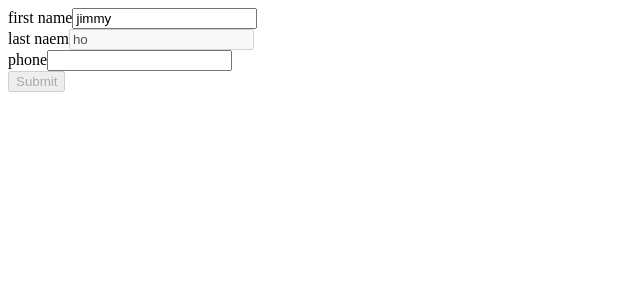
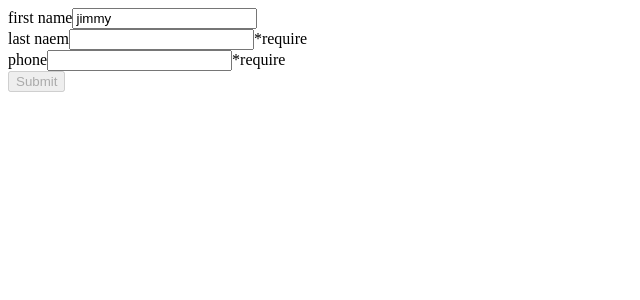
Before and after one commit to jiaming0708/rxjsworkshop, an Angular app: page / in a window 1280 px wide. Shown: the top 300 px of the page, without its empty margins (0-640 px from the left). Built offline with nearby package versions, Linux system fonts and the light colour scheme.

Commit message:
add data on init

```diff
--- a/src/app/app.component.html
+++ b/src/app/app.component.html
@@ -2,7 +2,7 @@
   <div>
     <label for="firstname">first name</label>
     <input type="text" name="firstname" formControlName="firstName" />
-    <span class="error" *ngIf="formData.controls?.firstname?.errors">*require</span>
+    <span class="error" *ngIf="formData.controls?.firstName?.errors">*require</span>
   </div>
   <div>
     <label for="lastname">last naem</label>
@@ -12,7 +12,7 @@
   <div>
       <label for="phone">phone</label>
       <input type="phone" name="phone" formControlName="phone" required />
-      <!-- <span class="error" *ngIf="form.controls?.phone?.errors">*require</span> -->
+      <span class="error" *ngIf="formData.controls?.phone?.errors">*require</span>
   </div>
   <button type="submit" [disabled]="formData.invalid">Submit</button>
 </form>
--- a/src/app/app.component.ts
+++ b/src/app/app.component.ts
@@ -1,16 +1,17 @@
 import { Component } from '@angular/core';
 import { FormGroup, FormControl, Validators, FormBuilder } from '@angular/forms';
+import { OnInit } from '@angular/core/src/metadata/lifecycle_hooks';
 
 @Component({
   selector: 'app-root',
   templateUrl: 'app.component.html',
   styles: []
 })
-export class AppComponent {
+export class AppComponent implements OnInit {
   formData = this.fb.group({
-    'firstName': ['jimmy', Validators.required],
-    'lastName': [{ value: 'ho', disabled: true }, Validators.required],
-    'phone': ['', [Validators.required, Validators.minLength(8)]]
+    'firstName': [, Validators.required],
+    'lastName': [, Validators.required],
+    'phone': [, [Validators.required, Validators.minLength(8)]]
   });
   // formData = new FormGroup({
   //   'firstName': new FormControl('jimmy', Validators.required),
@@ -23,5 +24,11 @@ export class AppComponent {
     console.log('rawValue', this.formData.getRawValue());
   }
 
+  ngOnInit() {
+    this.formData.reset({
+      'firstName': 'jimmy'
+    })
+  }
+
   constructor(private fb:FormBuilder) {}
 }
```
